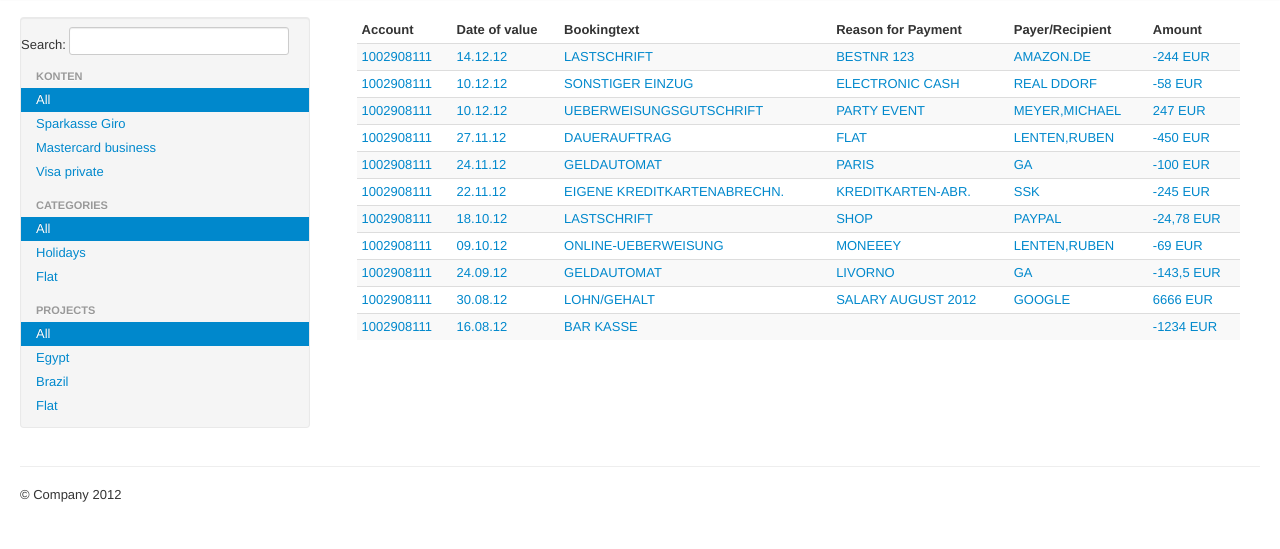
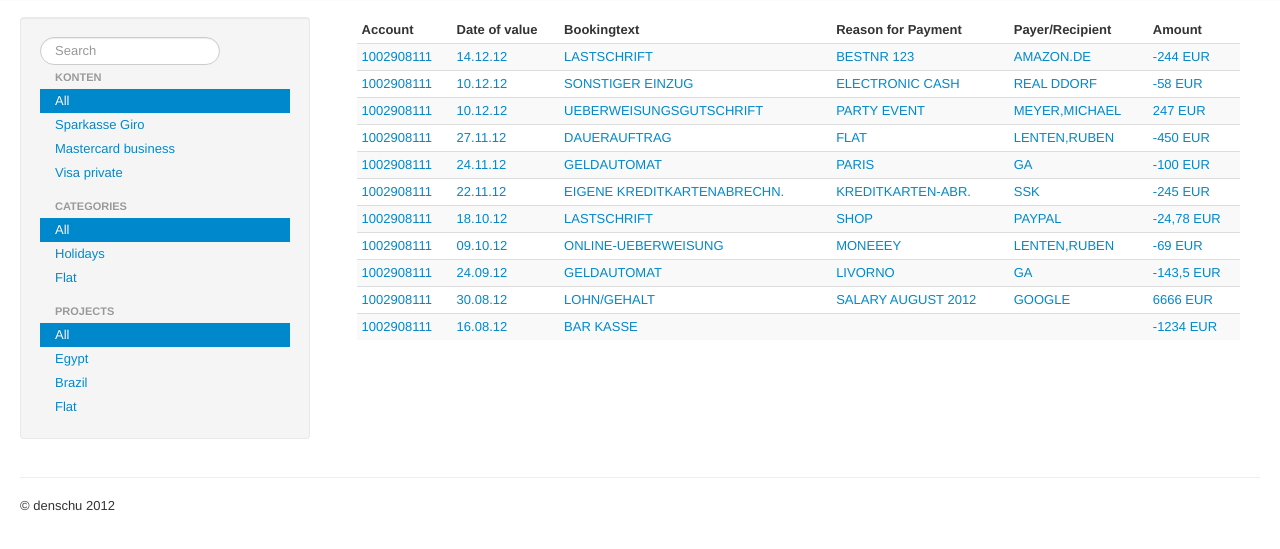
Before and after one commit to denschu/lime.js, a plain HTML site: page app/index.html in a window 1280 px wide. Shown: the part 43-592 px from the top of the page. Drawn offline with Linux system fonts and the light colour scheme.

Commit message:
Cosmetic changes

```diff
--- a/app/index.html
+++ b/app/index.html
@@ -9,9 +9,6 @@
       body {
         padding-top: 60px;
         padding-bottom: 40px;
-      }
-      .sidebar-nav {
-        padding: 9px 0;
       }
   </style>
   <script src="lib/angular/angular.js"></script>
@@ -51,8 +48,8 @@
 
 	        <div class="span3">
 	          <div class="well sidebar-nav">
-		        Search: <input ng-model="query">
-				<ul class="nav nav-list">
+		          <input class="input-medium search-query" ng-model="query" placeholder="Search">
+			       	<ul class="nav nav-list">
 				              <li class="nav-header">Konten</li>
 				              <li class="active"><a href="#">All</a></li>
 				              <li><a href="#">Sparkasse Giro</a></li>
@@ -67,7 +64,7 @@
 				              <li><a href="#">Egypt</a></li>
 				              <li><a href="#">Brazil</a></li>
 				              <li><a href="#">Flat</a></li>
-				</ul>
+		      		</ul>
 	          </div><!--/.well -->
 	        </div><!--/span-->
 
@@ -79,7 +76,7 @@
 	      <hr>
 
 	      <footer>
-	        <p>&copy; Company 2012</p>
+	        <p>&copy; denschu 2012</p>
 	      </footer>
 
 	</div><!--/.fluid-container-->
```
Also changed, not shown: 2 other files.
